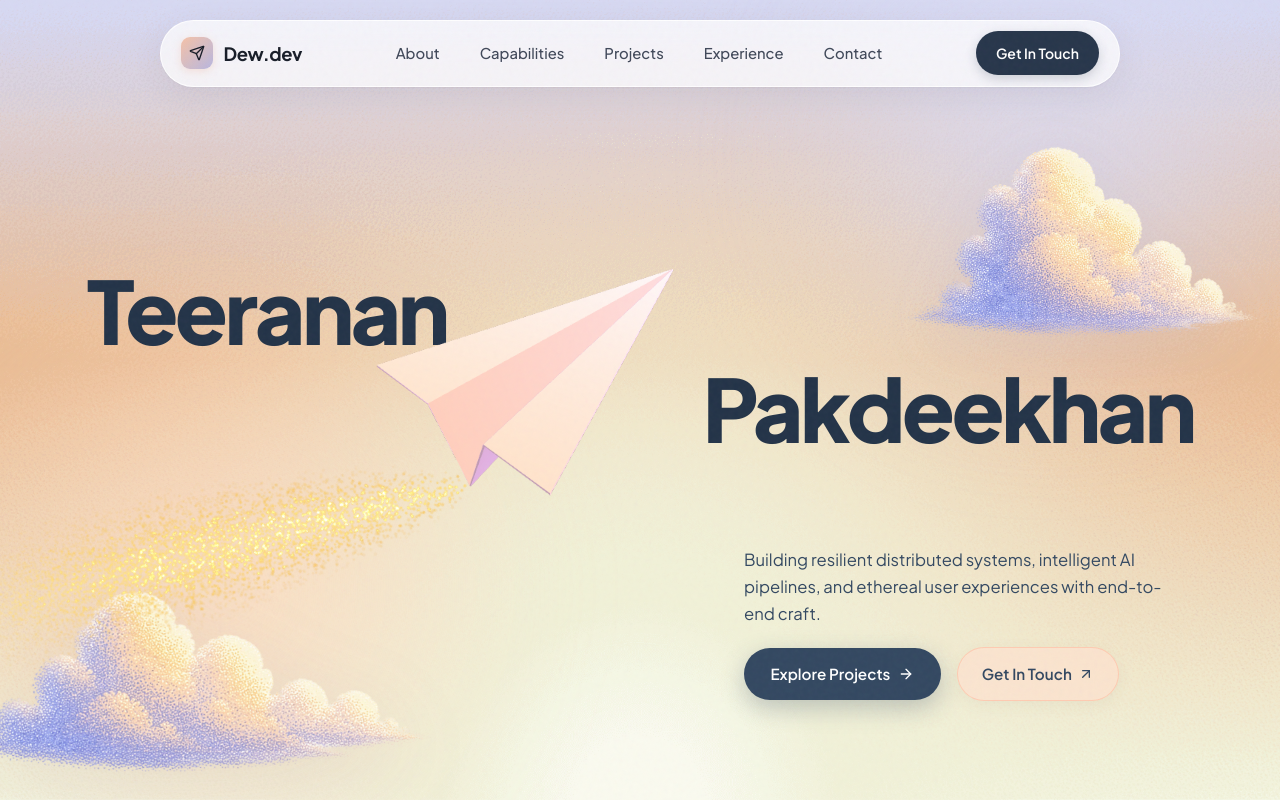
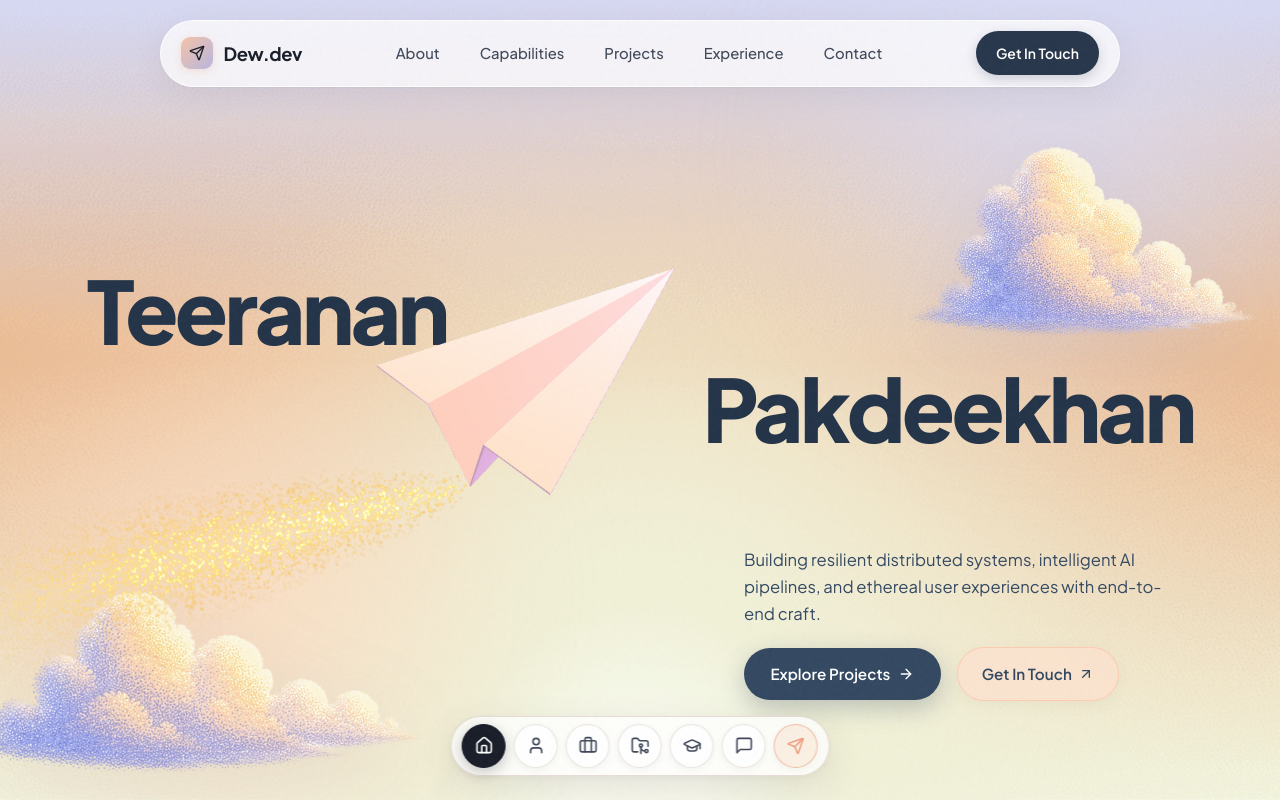
Before and after one commit to 01aptx01/Portfolio-Website, a Next.js app: page / in a window 1280 px wide. Shown: the top 800 px of the page. Built offline with nearby package versions, Linux system fonts and the light colour scheme.

Commit message:
feat(navigation): add floating bottom icon dock and remove Twitter link

```diff
--- a/src/app/page.tsx
+++ b/src/app/page.tsx
@@ -6,6 +6,7 @@ import Projects from "@/components/Projects";
 import Skills from "@/components/Skills";
 import Experience from "@/components/Experience";
 import Contact from "@/components/Contact";
+import FloatingDock from "@/components/FloatingDock";
 
 export default function Home() {
   return (
@@ -18,6 +19,7 @@ export default function Home() {
       <Skills />
       <Experience />
       <Contact />
+      <FloatingDock />
     </>
   );
 }
--- a/src/components/Contact.tsx
+++ b/src/components/Contact.tsx
@@ -3,7 +3,7 @@
 import { useState } from "react";
 import styles from "./Contact.module.css";
 import { profileData } from "@/data/profile";
-import { Mail, Copy, Check, Github, Linkedin, Twitter, FileText, Send } from "lucide-react";
+import { Mail, Copy, Check, Github, Linkedin, FileText, Send } from "lucide-react";
 
 export default function Contact() {
   const [copied, setCopied] = useState(false);
@@ -102,18 +102,14 @@ export default function Contact() {
             >
               <Linkedin size={20} />
             </a>
-            {profileData.socials.twitter && (
-              <a
-                href={profileData.socials.twitter}
-                target="_blank"
-                rel="noopener noreferrer"
-                className={styles.socialLink}
-                aria-label="Twitter Profile"
-                id="social-twitter"
-              >
-                <Twitter size={20} />
-              </a>
-            )}
+            <a
+              href={`mailto:${profileData.email}`}
+              className={styles.socialLink}
+              aria-label="Direct Email"
+              id="social-mail-direct"
+            >
+              <Mail size={20} />
+            </a>
           </div>
         </div>
       </div>
--- /dev/null
+++ b/src/components/FloatingDock.module.css
@@ -0,0 +1,161 @@
+/* ==============================================================================
+   FloatingDock.module.css - macOS / Lightswind-Inspired Bottom Navigation Dock
+   Glassmorphic bottom-fixed pill with interactive circular action buttons
+   ============================================================================== */
+
+.dockWrapper {
+  position: fixed;
+  bottom: 1.5rem;
+  left: 50%;
+  transform: translateX(-50%);
+  z-index: 900;
+  pointer-events: none;
+  transition: transform 0.35s var(--ease-spring), opacity 0.3s ease;
+}
+
+.dockContainer {
+  pointer-events: auto;
+  display: flex;
+  align-items: center;
+  gap: 0.5rem;
+  padding: 0.45rem 0.65rem;
+  border-radius: var(--radius-pill);
+  background: rgba(255, 255, 255, 0.78);
+  backdrop-filter: blur(20px);
+  -webkit-backdrop-filter: blur(20px);
+  border: 1px solid rgba(216, 203, 196, 0.65);
+  box-shadow: 0 12px 36px rgba(70, 60, 55, 0.12), 0 2px 8px rgba(70, 60, 55, 0.04);
+}
+
+.dockButton {
+  position: relative;
+  width: 44px;
+  height: 44px;
+  border-radius: 50%;
+  display: flex;
+  align-items: center;
+  justify-content: center;
+  background: #ffffff;
+  border: 1px solid rgba(216, 203, 196, 0.5);
+  color: var(--text-secondary);
+  box-shadow: 0 2px 6px rgba(70, 60, 55, 0.06);
+  cursor: pointer;
+  text-decoration: none;
+  transition: all 0.25s var(--ease-spring);
+  outline: none;
+  flex-shrink: 0;
+}
+
+.dockButton:hover,
+.dockButton:focus-visible {
+  transform: scale(1.15) translateY(-3px);
+  color: var(--accent-coral);
+  border-color: rgba(238, 155, 124, 0.8);
+  box-shadow: 0 8px 20px rgba(238, 155, 124, 0.25);
+  z-index: 10;
+}
+
+.dockButton:focus-visible {
+  outline: 2px solid var(--accent-coral);
+  outline-offset: 2px;
+}
+
+/* Active Section Indicator */
+.dockButton.active {
+  background: var(--text-primary);
+  color: #ffffff;
+  border-color: var(--text-primary);
+  box-shadow: 0 4px 14px rgba(24, 29, 40, 0.25);
+}
+
+.dockButton.active:hover {
+  background: var(--text-primary);
+  color: #ffffff;
+  transform: scale(1.15) translateY(-3px);
+  box-shadow: 0 8px 22px rgba(24, 29, 40, 0.35);
+}
+
+/* Floating Tooltip */
+.tooltip {
+  position: absolute;
+  bottom: calc(100% + 10px);
+  left: 50%;
+  transform: translateX(-50%) translateY(4px);
+  padding: 0.325rem 0.65rem;
+  border-radius: 6px;
+  background: #181d28;
+  color: #ffffff;
+  font-size: 0.725rem;
+  font-weight: 600;
+  letter-spacing: 0.01em;
+  white-space: nowrap;
+  pointer-events: none;
+  opacity: 0;
+  transition: opacity 0.2s ease, transform 0.2s var(--ease-spring);
+  box-shadow: 0 4px 12px rgba(0, 0, 0, 0.15);
+}
+
+.tooltip::after {
+  content: "";
+  position: absolute;
+  top: 100%;
+  left: 50%;
+  transform: translateX(-50%);
+  border-width: 4px;
+  border-style: solid;
+  border-color: #181d28 transparent transparent transparent;
+}
+
+.dockButton:hover .tooltip,
+.dockButton:focus-visible .tooltip {
+  opacity: 1;
+  transform: translateX(-50%) translateY(0);
+}
+
+/* Special Highlight for Send / Quick Action */
+.sendButton {
+  background: linear-gradient(135deg, rgba(238, 155, 124, 0.15), rgba(243, 182, 100, 0.15));
+  border-color: rgba(238, 155, 124, 0.6);
+  color: var(--accent-coral);
+}
+
+.sendButton:hover {
+  background: var(--accent-coral);
+  color: #ffffff;
+  border-color: var(--accent-coral);
+}
+
+/* Mobile Responsiveness */
+@media (max-width: 640px) {
+  .dockWrapper {
+    bottom: 1rem;
+    width: calc(100% - 2rem);
+    max-width: 380px;
+  }
+
+  .dockContainer {
+    width: 100%;
+    justify-content: space-around;
+    gap: 0.25rem;
+    padding: 0.35rem 0.45rem;
+  }
+
+  .dockButton {
+    width: 40px;
+    height: 40px;
+  }
+
+  .dockButton:hover,
+  .dockButton:focus-visible {
+    transform: scale(1.08) translateY(-2px);
+  }
+}
+
+@media (prefers-reduced-motion: reduce) {
+  .dockWrapper,
+  .dockButton,
+  .tooltip {
+    transition: none !important;
+    transform: none !important;
+  }
+}
--- /dev/null
+++ b/src/components/FloatingDock.tsx
@@ -0,0 +1,97 @@
+"use client";
+
+import React, { useEffect, useState } from "react";
+import styles from "./FloatingDock.module.css";
+import {
+  Home,
+  User,
+  Briefcase,
+  FolderGit2,
+  GraduationCap,
+  MessageSquare,
+  Send,
+} from "lucide-react";
+
+interface DockItem {
+  id: string;
+  label: string;
+  icon: React.ReactNode;
+  isSpecial?: boolean;
+}
+
+const dockItems: DockItem[] = [
+  { id: "hero", label: "Home", icon: <Home size={19} /> },
+  { id: "about", label: "About Me", icon: <User size={19} /> },
+  { id: "capabilities", label: "Capabilities", icon: <Briefcase size={19} /> },
+  { id: "projects", label: "Projects", icon: <FolderGit2 size={19} /> },
+  { id: "experience", label: "Milestones", icon: <GraduationCap size={19} /> },
+  { id: "contact", label: "Get in Touch", icon: <MessageSquare size={19} /> },
+  { id: "contact", label: "Direct Message", icon: <Send size={18} />, isSpecial: true },
+];
+
+export default function FloatingDock() {
+  const [activeSection, setActiveSection] = useState<string>("hero");
+
+  useEffect(() => {
+    const sectionIds = ["hero", "about", "capabilities", "projects", "experience", "contact"];
+    const observerCallback: IntersectionObserverCallback = (entries) => {
+      entries.forEach((entry) => {
+        if (entry.isIntersecting && entry.intersectionRatio >= 0.25) {
+          setActiveSection(entry.target.id);
+        }
+      });
+    };
+
+    const observer = new IntersectionObserver(observerCallback, {
+      root: null,
+      rootMargin: "-20% 0px -40% 0px",
+      threshold: [0.25, 0.5],
+    });
+
+    sectionIds.forEach((id) => {
+      const el = document.getElementById(id);
+      if (el) observer.observe(el);
+    });
+
+    return () => observer.disconnect();
+  }, []);
+
+  const handleScrollTo = (e: React.MouseEvent<HTMLAnchorElement>, id: string) => {
+    e.preventDefault();
+    const target = document.getElementById(id);
+    if (target) {
+      target.scrollIntoView({ behavior: "smooth" });
+      setActiveSection(id);
+    }
+  };
+
+  return (
+    <nav
+      className={styles.dockWrapper}
+      aria-label="Quick dock navigation"
+      role="navigation"
+    >
+      <div className={styles.dockContainer}>
+        {dockItems.map((item, index) => {
+          const isActive = activeSection === item.id && !item.isSpecial;
+          return (
+            <a
+              key={`${item.id}-${index}`}
+              href={`#${item.id}`}
+              onClick={(e) => handleScrollTo(e, item.id)}
+              className={`${styles.dockButton} ${isActive ? styles.active : ""} ${
+                item.isSpecial ? styles.sendButton : ""
+              }`}
+              aria-label={item.label}
+              aria-current={isActive ? "page" : undefined}
+              id={`dock-nav-${item.id}${item.isSpecial ? "-send" : ""}`}
+            >
+              {item.icon}
+              <span className={styles.tooltip}>{item.label}</span>
+            </a>
+          );
+        })}
+      </div>
+    </nav>
+  );
+}
--- a/src/data/profile.ts
+++ b/src/data/profile.ts
@@ -16,7 +16,6 @@ export const profileData: ProfileData = {
   socials: {
     github: "https://github.com/01aptx01",
     linkedin: "https://www.linkedin.com/in/aptx01/",
-    twitter: "https://x.com/01aptx01",
   },
   metrics: [
     { label: "GPAX (KMUTT)", value: "3.50" },
--- a/src/data/types.ts
+++ b/src/data/types.ts
@@ -59,7 +59,6 @@ export interface ProfileData {
   socials: {
     github: string;
     linkedin: string;
-    twitter?: string;
   };
   metrics: {
     label: string;
```
